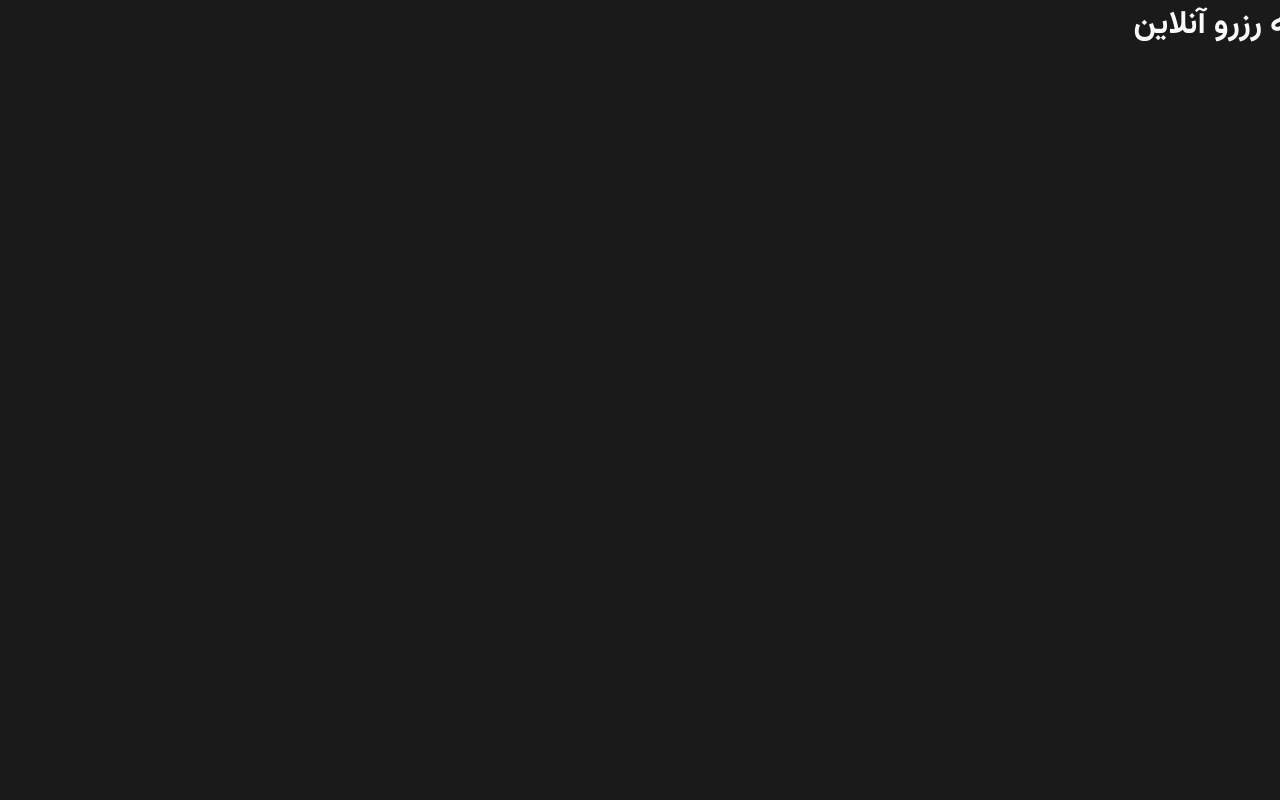
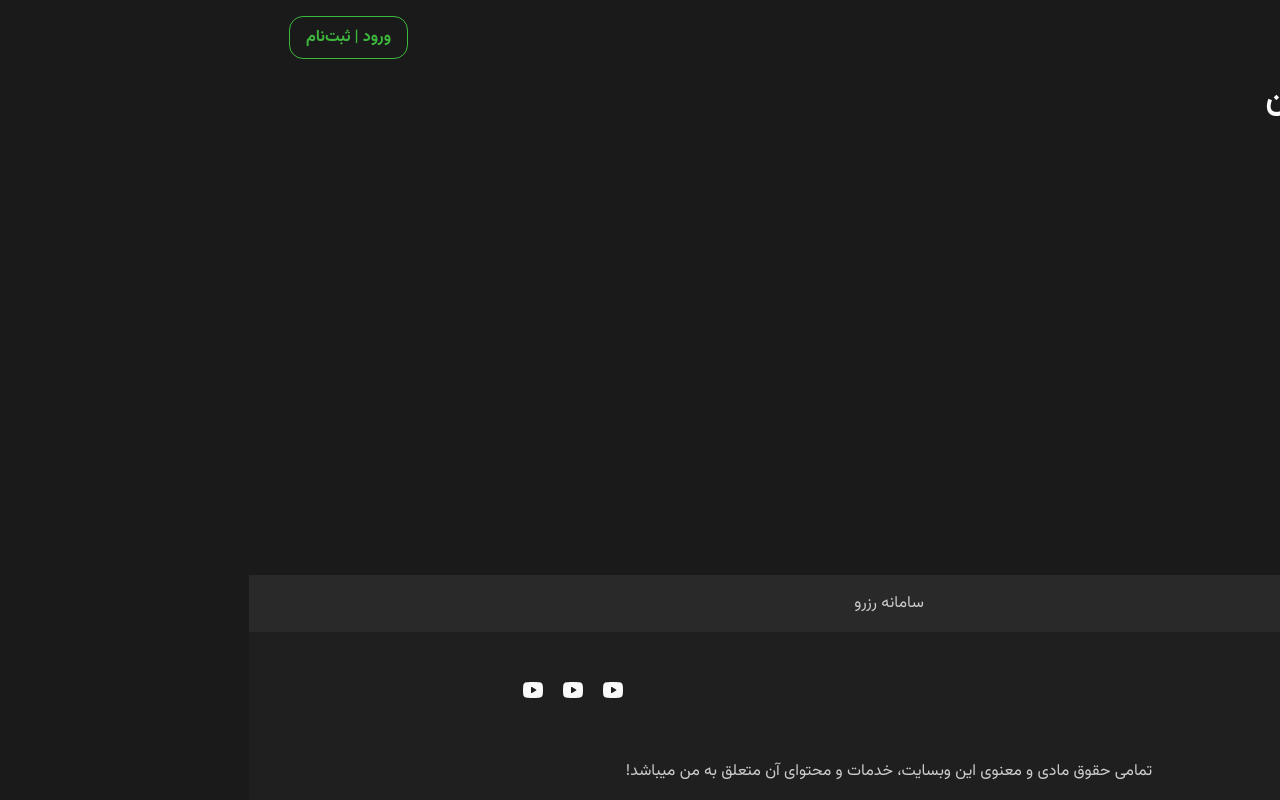
Before and after one commit to CodectiveOrg/bootcamp-2024-free-nextjs-melikazeraati, a Next.js app: page / in a window 1280 px wide. Built offline with nearby package versions, Linux system fonts and the light colour scheme.

Commit message:
chore: import header & footer

```diff
--- a/src/app/layout.tsx
+++ b/src/app/layout.tsx
@@ -1,5 +1,9 @@
 import type { Metadata } from "next";
 import { Vazirmatn } from "next/font/google";
+
+import HeaderComponent from "@/components/header/header.component";
+import FooterComponent from "@/components/footer/footer.component";
+
 import "./globals.css";
 
 export const metadata: Metadata = {
@@ -19,7 +23,14 @@ export default function RootLayout({
 }>) {
   return (
     <html lang="fa" dir="rtl">
-      <body className={vazirmatn.className}>{children}</body>
+      <body className={vazirmatn.className}>
+        <HeaderComponent />
+        <main>{children}</main>
+        <p className="tagline">
+          سامانه رزرو
+        </p>
+        <FooterComponent />
+      </body>
     </html>
   );
 }
```
